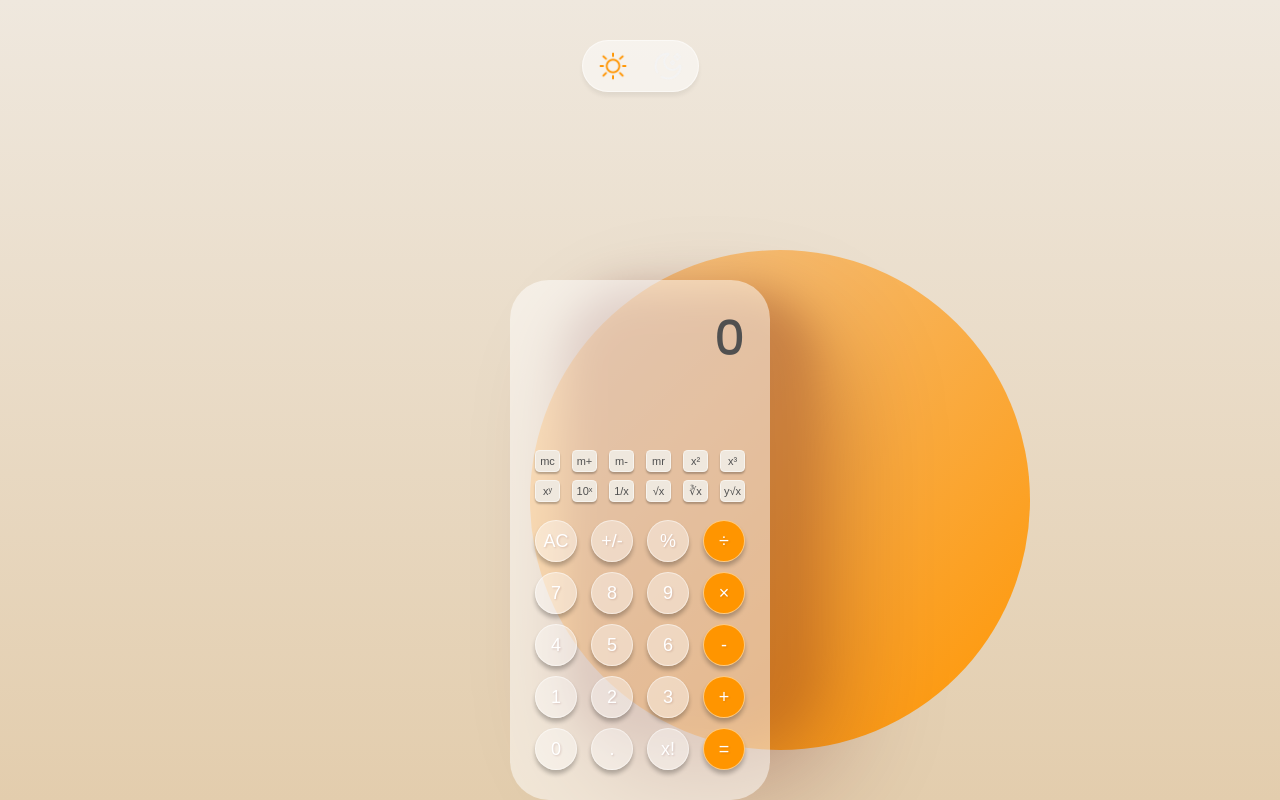
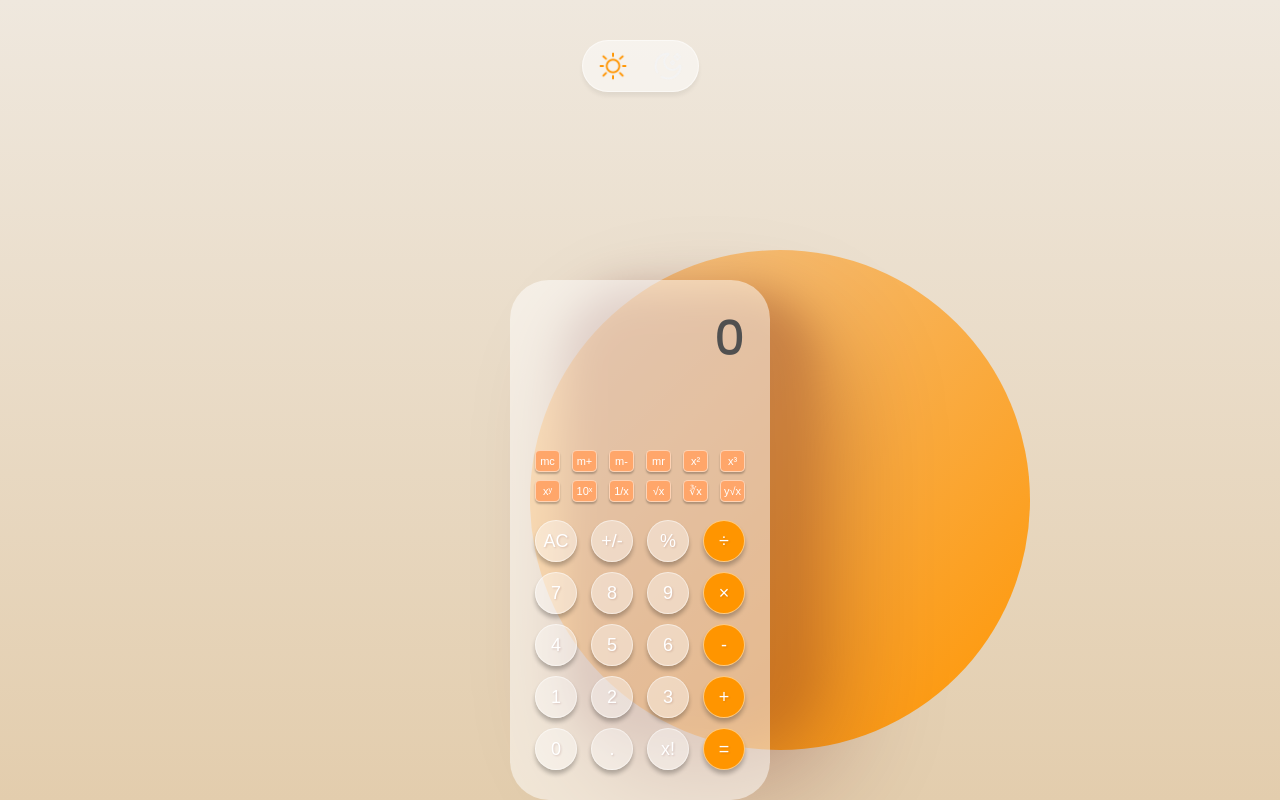
Before and after one commit to MashaBogdanova/calculator-scientific, a website built with webpack: page src/index.html in a window 1280 px wide. Built offline with nearby package versions, Linux system fonts and the light colour scheme.

Commit message:
fix: small buttons color

```diff
--- a/src/styles/abstract/_constants.scss
+++ b/src/styles/abstract/_constants.scss
@@ -1,4 +1,5 @@
 $color-primary: #ff9500;
+$color-primary-l: #ffa66a;
 $color-primary-m: #f3c691;
 $color-primary-s: #e3cdad;
 $color-primary-xs: #efe8de;
--- a/src/styles/components/_button.scss
+++ b/src/styles/components/_button.scss
@@ -22,8 +22,8 @@
       2.5rem,
       2.2rem,
       1.1rem,
-      constants.$color-dark,
-      constants.$color-primary-xs,
+      constants.$color-light,
+      constants.$color-primary-l,
       2px,
       20%
     );
```
